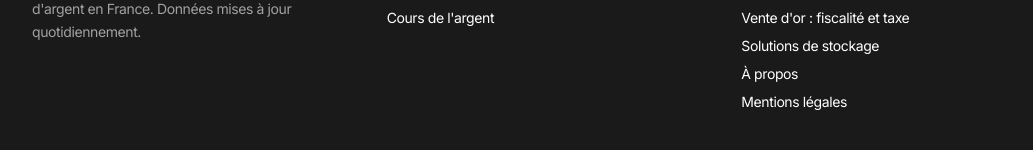
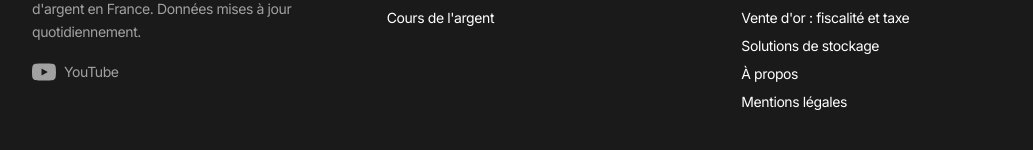
Before and after one commit to laurentknauss/bullionradar, a Next.js app: page / in a window 1280 px wide. Shown: the part 3530-3680 px from the top of the page, without its empty margins (96-1129 px from the left). Built offline with nearby package versions, Linux system fonts and the light colour scheme; no server answers; the database is empty.

Commit message:
feat(footer): add YouTube channel link
Add YouTube icon and link to @comparateur-pieces-or-argent channel
in the footer brand column.

```diff
--- a/src/components/footer.tsx
+++ b/src/components/footer.tsx
@@ -11,6 +11,24 @@ export function Footer() {
             Comparateur indépendant de pièces d&apos;or et d&apos;argent en
             France. Données mises à jour quotidiennement.
           </p>
+          <a
+            href="https://www.youtube.com/@comparateur-pieces-or-argent"
+            target="_blank"
+            rel="noopener noreferrer"
+            className="mt-4 inline-flex items-center gap-2 text-neutral-400 transition-colors hover:text-red-500"
+            aria-label="Chaîne YouTube BullionRadar"
+          >
+            <svg
+              xmlns="http://www.w3.org/2000/svg"
+              width="24"
+              height="24"
+              viewBox="0 0 24 24"
+              fill="currentColor"
+            >
+              <path d="M23.498 6.186a3.016 3.016 0 0 0-2.122-2.136C19.505 3.545 12 3.545 12 3.545s-7.505 0-9.377.505A3.017 3.017 0 0 0 .502 6.186C0 8.07 0 12 0 12s0 3.93.502 5.814a3.016 3.016 0 0 0 2.122 2.136c1.871.505 9.376.505 9.376.505s7.505 0 9.377-.505a3.015 3.015 0 0 0 2.122-2.136C24 15.93 24 12 24 12s0-3.93-.502-5.814zM9.545 15.568V8.432L15.818 12l-6.273 3.568z" />
+            </svg>
+            <span className="text-sm">YouTube</span>
+          </a>
         </div>
 
         {/* Colonne 2 — Cours */}
```
